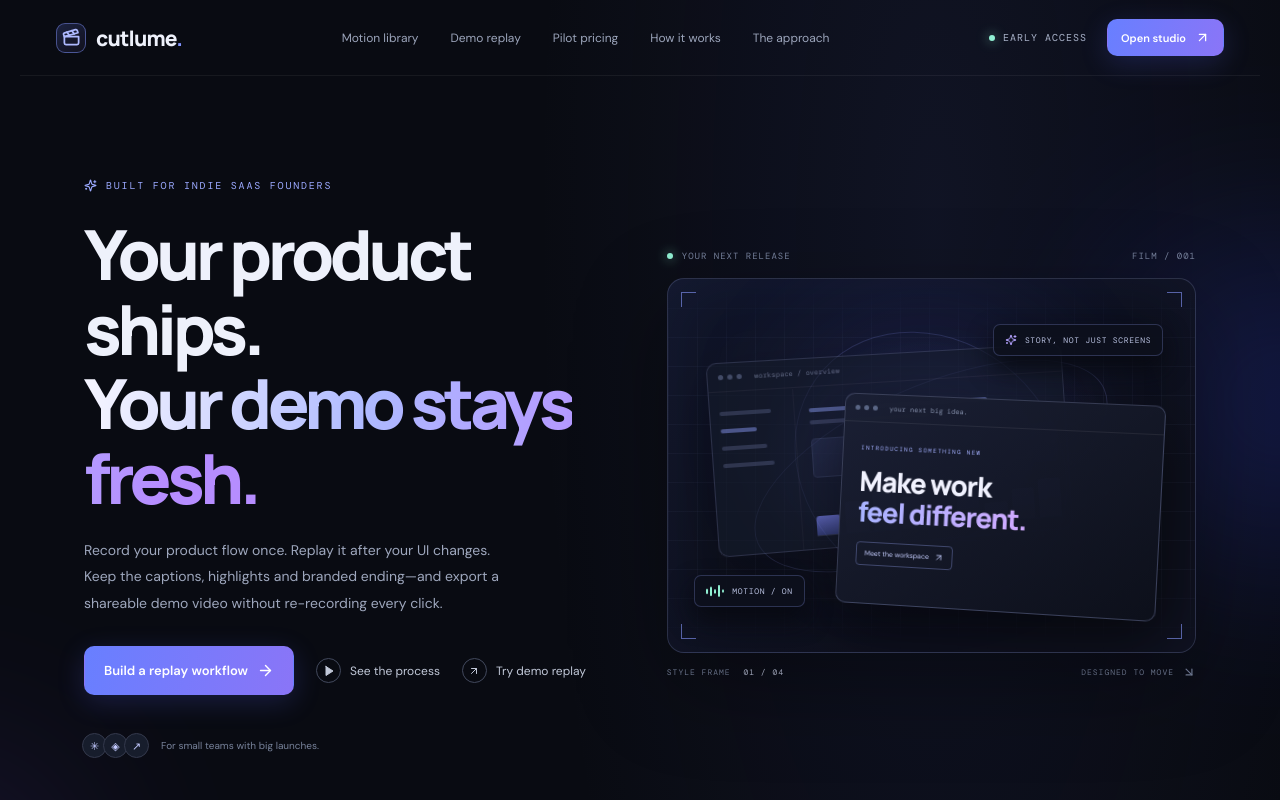
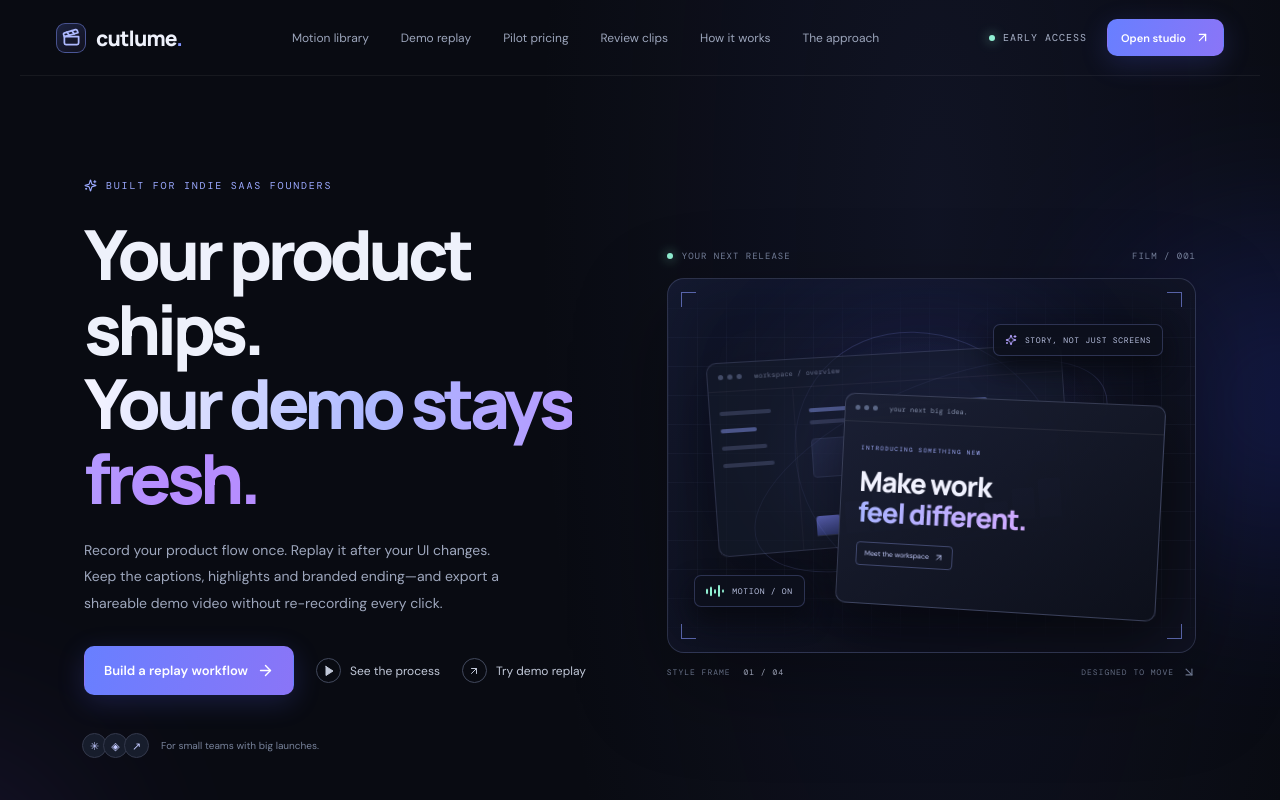
Before and after one commit to arhan1-hub/Cutlume, a Next.js app: page / in a window 1280 px wide. Shown: the top 800 px of the page. Built offline with nearby package versions, Linux system fonts and the light colour scheme.

Commit message:
feat: link pre-publish clip review from landing navigation

```diff
--- a/app/page.tsx
+++ b/app/page.tsx
@@ -267,6 +267,7 @@ export default function Home() {
           <a href="/motion">Motion library</a>
           <a href="/replay">Demo replay</a>
           <a href="/pricing">Pilot pricing</a>
+          <a href="/review">Review clips</a>
           <a href="#how-it-works">How it works</a>
           <a href="#principles">The approach</a>
         </nav>
```
